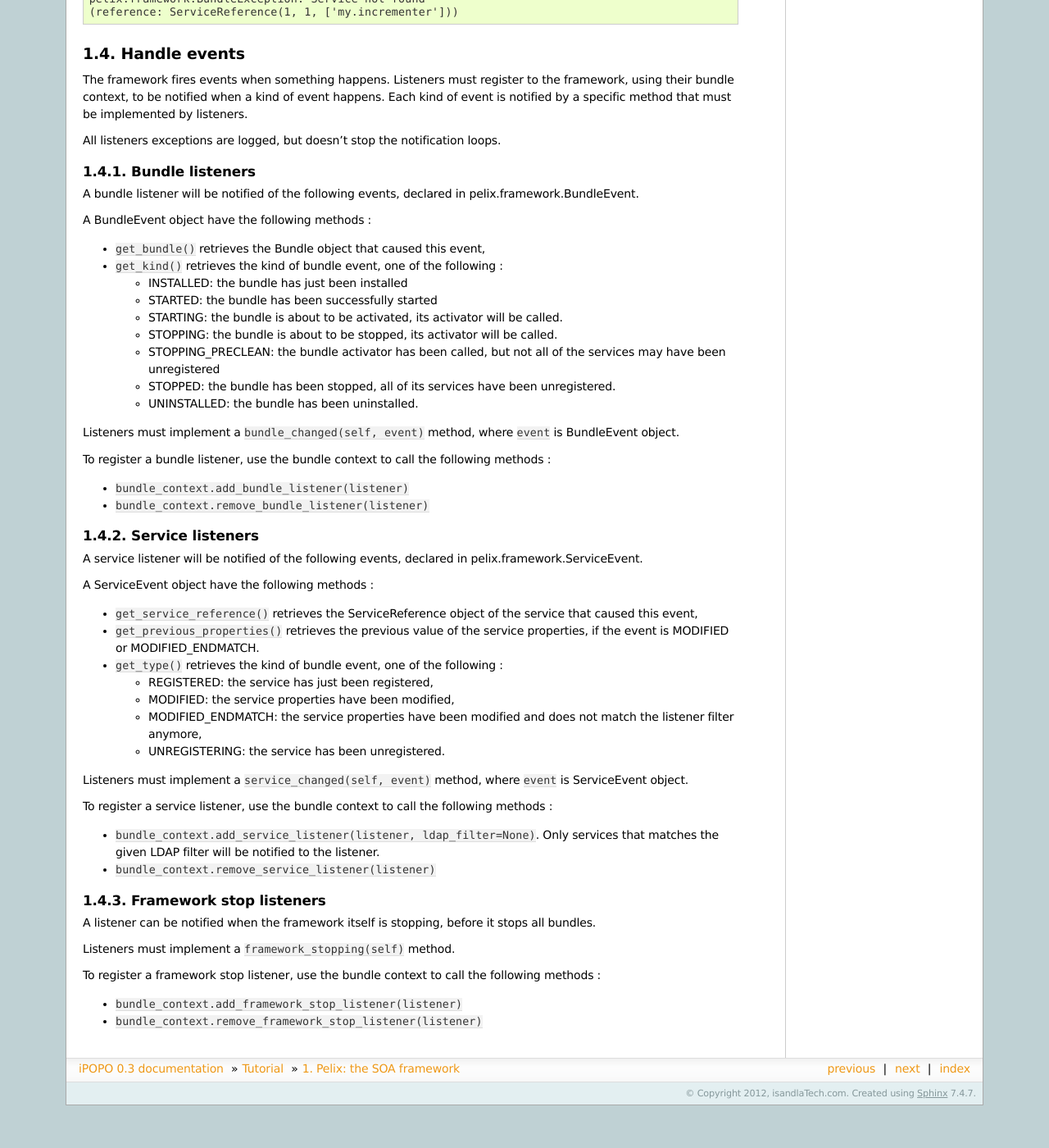
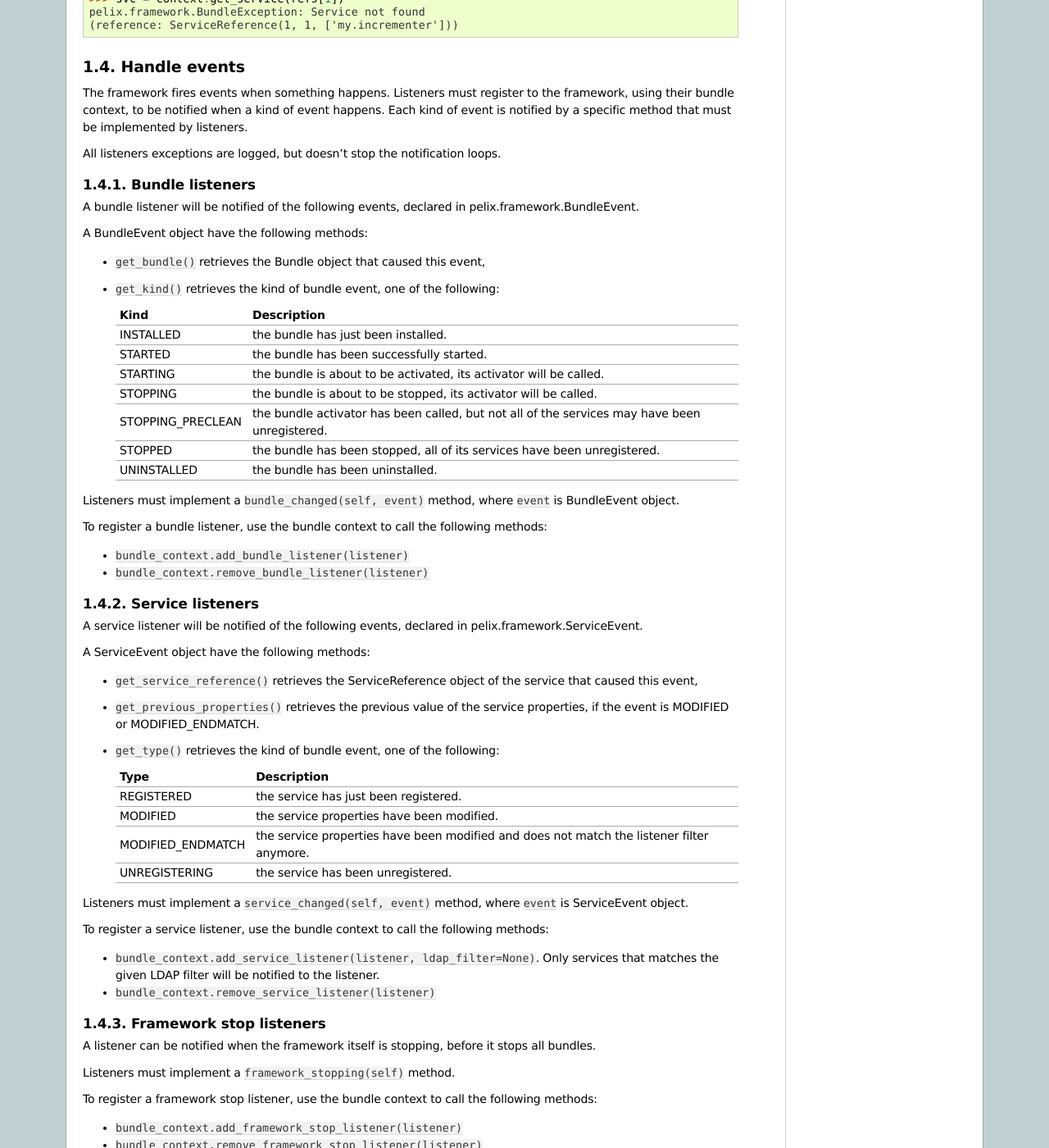
Before and after one commit to tcalmant/ipopo, a Sphinx documentation site: the page built from website-ipopo/source/content/tutorial-pelix.rst, in a window 1280 px wide and 1400 px high, scrolled down 4691 px. Shown: the whole window at 82% size. Built offline with Sphinx 7.4.7, drawn with Linux system fonts in a browser that asks for light colours; before the commit the page ends 6039 px from its top, so only the background shows below that; some of the changed text lies outside the part shown.

Commit message:
Small update of the website
* Added a link to the development archive (GitHub)
* Replaced constants lists by arrays (more readable)

```diff
--- a/website-ipopo/source/content/samples.rst
+++ b/website-ipopo/source/content/samples.rst
@@ -5,7 +5,7 @@
 Tutorial
 ########
 
-This tutorial in made of two parts : the first one shows how to use Pelix, the
+This tutorial in made of two parts: the first one shows how to use Pelix, the
 SOA framework, the second shows how to work with iPOPO, the component framework.
 
 Look at the :ref:`unittests` to have more code examples.
--- a/website-ipopo/source/content/tutorial-httpsvc.rst
+++ b/website-ipopo/source/content/tutorial-httpsvc.rst
@@ -67,7 +67,7 @@ Hello world servlet
 Run the server
 **************
 
-Now, it's to start the whole project :
+Now, it's time to start the whole project:
 
 .. literalinclude:: /_static/httpsvc/demo.py
    :language: python
--- a/website-ipopo/source/content/tutorial-pelix.rst
+++ b/website-ipopo/source/content/tutorial-pelix.rst
@@ -4,14 +4,14 @@ Pelix: the SOA framework
 ########################
 
 Pelix is the base service framework that is used by iPOPO.
-It defines two main concepts :
+It defines two main concepts:
 
-* bundles, the deployment units. A bundle is a Python module installed using
+* *bundles*, the deployment units. A bundle is a Python module installed using
   a Pelix Framework object. It has a life-cycle of its own and it can register
   services to the framework.
 
-* service, an object that is registered for given specifications, associated to
-  some properties. A consumer can request a service from the framework that
+* *service*, an object that is registered for given specifications, associated
+  to some properties. A consumer can request a service from the framework that
   matches a specification and a filter on its properties.
 
 
@@ -43,6 +43,7 @@ same framework instance.
    >>> # Destroy it
    >>> pelix.FrameworkFactory.delete_framework(framework)
 
+
 Wait for the framework to stop
 ==============================
 
@@ -70,7 +71,7 @@ Work with bundles
 A bundle is a Python module, loaded by Pelix. It can have an activator, an
 instance of a class that has a ``start()`` and a ``stop()`` method.
 
-Here is a simple bundle :
+Here is a simple bundle:
 
 .. code-block:: python
 
@@ -125,7 +126,7 @@ Here is a simple bundle :
 
 
 If the sample bundle is saved in a file called *simple.py*, visible in the
-Python path, then it can be loaded in Pelix with the following snippet :
+Python path, then it can be loaded in Pelix with the following snippet:
 
 .. code-block:: python
 
@@ -254,7 +255,7 @@ Consume a service
 
 To consume a service, the first thing to do is to enumerate the existing
 services registered in Pelix that corresponds to a required specification and
-to a property filter : the result will be a list of ServiceReference objects.
+to a property filter: the result will be a list of ServiceReference objects.
 Then Pelix can return the service instance associated to a service reference.
 
 When a consumer doesn't need a service anymore, it may release the reference
@@ -302,7 +303,8 @@ using the ``unget_service()`` method of its bundle context.
    >>> refs = context.get_all_service_references("my.incrementer",
                                                  "(thread.safe=*)")
    >>> [str(ref) for ref in refs]
-   ["ServiceReference(2, 1, ['my.incrementer'])", "ServiceReference(1, 1, ['my.incrementer'])"]
+   ["ServiceReference(2, 1, ['my.incrementer'])",
+    "ServiceReference(1, 1, ['my.incrementer'])"]
 
    >>> # References instances are unique in the framework
    >>> ref is refs[1]
@@ -333,32 +335,38 @@ Bundle listeners
 A bundle listener will be notified of the following events, declared in
 pelix.framework.BundleEvent.
 
-A BundleEvent object have the following methods :
+A BundleEvent object have the following methods:
 
 * ``get_bundle()`` retrieves the Bundle object that caused this event,
-* ``get_kind()`` retrieves the kind of bundle event, one of the following :
+* ``get_kind()`` retrieves the kind of bundle event, one of the following:
 
-  * INSTALLED: the bundle has just been installed
-
-  * STARTED: the bundle has been successfully started
-
-  * STARTING: the bundle is about to be activated, its activator will be called.
-
-  * STOPPING: the bundle is about to be stopped, its activator will be called.
-
-  * STOPPING_PRECLEAN: the bundle activator has been called, but not all of the
-    services may have been unregistered
-
-  * STOPPED: the bundle has been stopped, all of its services have been
-    unregistered.
-
-  * UNINSTALLED: the bundle has been uninstalled.
+  +-------------------+---------------------------------------------------+
+  | Kind              | Description                                       |
+  +===================+===================================================+
+  | INSTALLED         | the bundle has just been installed.               |
+  +-------------------+---------------------------------------------------+
+  | STARTED           | the bundle has been successfully started.         |
+  +-------------------+---------------------------------------------------+
+  | STARTING          | the bundle is about to be activated,              |
+  |                   | its activator will be called.                     |
+  +-------------------+---------------------------------------------------+
+  | STOPPING          | the bundle is about to be stopped,                |
+  |                   | its activator will be called.                     |
+  +-------------------+---------------------------------------------------+
+  | STOPPING_PRECLEAN | the bundle activator has been called, but not all |
+  |                   | of the services may have been unregistered.       |
+  +-------------------+---------------------------------------------------+
+  | STOPPED           | the bundle has been stopped, all of its services  |
+  |                   | have been unregistered.                           |
+  +-------------------+---------------------------------------------------+
+  | UNINSTALLED       | the bundle has been uninstalled.                  |
+  +-------------------+---------------------------------------------------+
 
 Listeners must implement a ``bundle_changed(self, event)`` method, where
 ``event`` is BundleEvent object.
 
 To register a bundle listener, use the bundle context to call the following
-methods :
+methods:
 
 * ``bundle_context.add_bundle_listener(listener)``
 * ``bundle_context.remove_bundle_listener(listener)``
@@ -369,7 +377,7 @@ Service listeners
 A service listener will be notified of the following events, declared in
 pelix.framework.ServiceEvent.
 
-A ServiceEvent object have the following methods :
+A ServiceEvent object have the following methods:
 
 * ``get_service_reference()`` retrieves the ServiceReference object of the
   service that caused this event,
@@ -377,22 +385,27 @@ A ServiceEvent object have the following methods :
 * ``get_previous_properties()`` retrieves the previous value of the service
   properties, if the event is MODIFIED or MODIFIED_ENDMATCH.
 
-* ``get_type()`` retrieves the kind of bundle event, one of the following :
+* ``get_type()`` retrieves the kind of bundle event, one of the following:
 
-  * REGISTERED: the service has just been registered,
+  +-------------------+-----------------------------------------------+
+  | Type              | Description                                   |
+  +===================+===============================================+
+  | REGISTERED        | the service has just been registered.         |
+  +-------------------+-----------------------------------------------+
+  | MODIFIED          | the service properties have been modified.    |
+  +-------------------+-----------------------------------------------+
+  | MODIFIED_ENDMATCH | the service properties have been modified and |
+  |                   | does not match the listener filter anymore.   |
+  +-------------------+-----------------------------------------------+
+  | UNREGISTERING     | the service has been unregistered.            |
+  +-------------------+-----------------------------------------------+
 
-  * MODIFIED: the service properties have been modified,
-
-  * MODIFIED_ENDMATCH: the service properties have been modified and does not
-    match the listener filter anymore,
-
-  * UNREGISTERING: the service has been unregistered.
 
 Listeners must implement a ``service_changed(self, event)`` method, where
 ``event`` is ServiceEvent object.
 
 To register a service listener, use the bundle context to call the following
-methods :
+methods:
 
 * ``bundle_context.add_service_listener(listener, ldap_filter=None)``.
   Only services that matches the given LDAP filter will be notified to the
@@ -410,7 +423,7 @@ stops all bundles.
 Listeners must implement a ``framework_stopping(self)`` method.
 
 To register a framework stop listener, use the bundle context to call the
-following methods :
+following methods:
 
 * ``bundle_context.add_framework_stop_listener(listener)``
 * ``bundle_context.remove_framework_stop_listener(listener)``
```
Also changed, not shown: website-ipopo/source/content/install.rst (+32 -24 lines), website-ipopo/source/content/tutorial-ipopo.rst (+10 -10 lines), website-ipopo/source/index.rst (+14 -10 lines).
